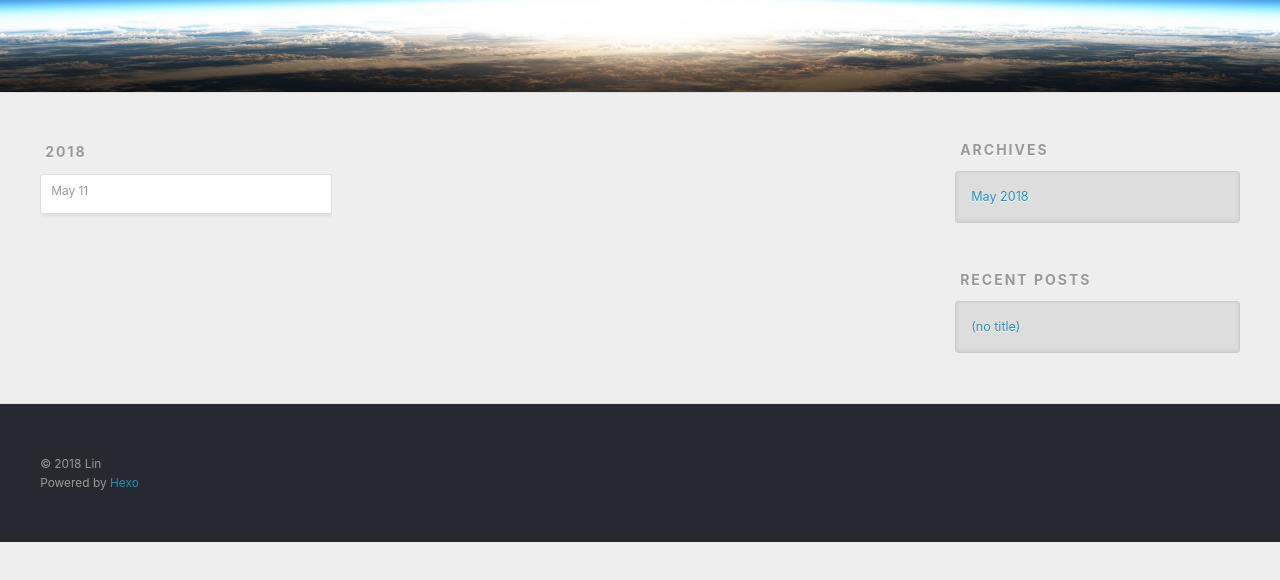
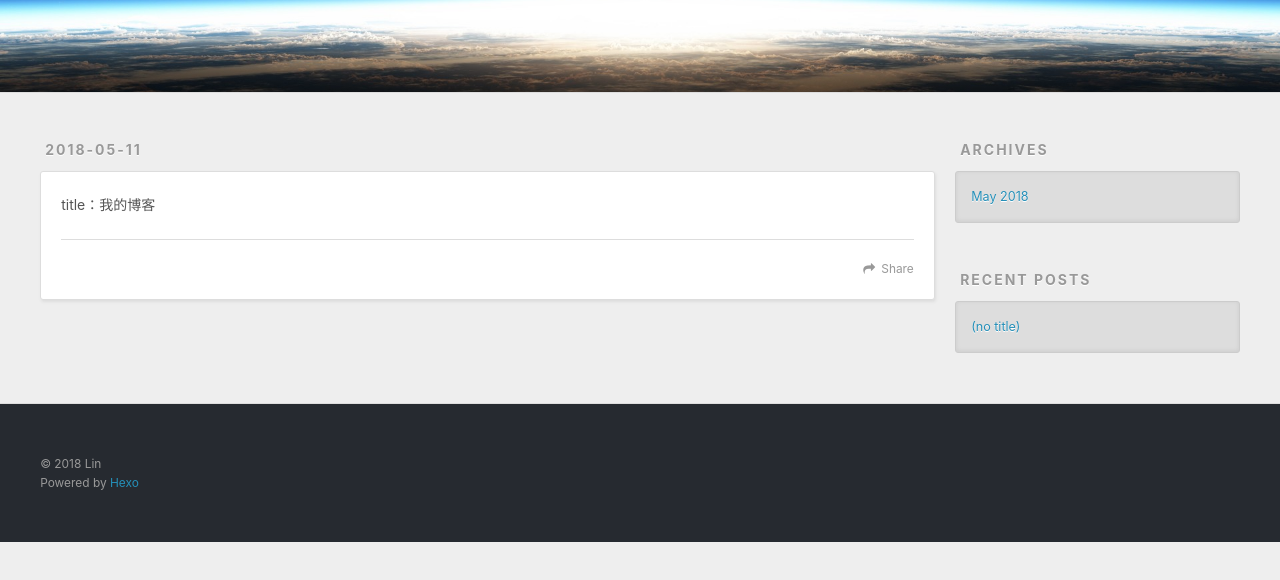
Before and after one commit to 50431040/50431040.github.io, a plain HTML site: page First-Blog/我的博客.html in a window 1280 px wide. Shown: the part 208-788 px from the top of the page. Drawn offline with nearby package versions, Linux system fonts and the light colour scheme.

Commit message:
Site updated: 2018-05-12 07:45:50

```diff
--- a/archives/2018/05/index.html
+++ b/First-Blog/我的博客.html
@@ -5,15 +5,19 @@
 
 
 
-  <title>Archives: 2018/5 | Blog</title>
+  <title>Blog</title>
   <meta name="viewport" content="width=device-width, initial-scale=1, maximum-scale=1">
-  <meta property="og:type" content="website">
+  <meta name="description" content="title：我的博客">
+<meta property="og:type" content="website">
 <meta property="og:title" content="Blog">
-<meta property="og:url" content="http://yoursite.com/archives/2018/05/index.html">
+<meta property="og:url" content="http://yoursite.com/First-Blog/我的博客.html">
 <meta property="og:site_name" content="Blog">
-<meta property="og:locale" content="default">
+<meta property="og:description" content="title：我的博客">
+<meta property="og:locale" content="zh-Hans">
+<meta property="og:updated_time" content="2018-05-11T10:07:09.648Z">
 <meta name="twitter:card" content="summary">
 <meta name="twitter:title" content="Blog">
+<meta name="twitter:description" content="title：我的博客">
 
     <link rel="alternate" href="/atom.xml" title="Blog" type="application/atom+xml">
 
@@ -60,34 +64,32 @@
   </div>
 </header>
       <div class="outer">
-        <section id="main">
+        <section id="main"><article id="page-" class="article article-type-page" itemscope itemprop="blogPost">
+  <div class="article-meta">
+    <a href="/First-Blog/我的博客.html" class="article-date">
+  <time datetime="2018-05-11T10:07:09.648Z" itemprop="datePublished">2018-05-11</time>
+</a>
+
+  </div>
+  <div class="article-inner">
+
+
+    <div class="article-entry" itemprop="articleBody">
+
+        <p>title：我的博客</p>
+
+
+    </div>
+    <footer class="article-footer">
+      <a data-url="http://yoursite.com/First-Blog/我的博客.html" data-id="cjh2m0wwb0001ngvnj10m6apt" class="article-share-link">Share</a>
+
+
+    </footer>
+  </div>
 
 
 
-
-
-
-      <section class="archives-wrap">
-        <div class="archive-year-wrap">
-          <a href="/archives/2018" class="archive-year">2018</a>
-        </div>
-        <div class="archives">
-
-    <article class="archive-article archive-type-post">
-  <div class="archive-article-inner">
-    <header class="archive-article-header">
-      <a href="/2018/05/11/我的博客/" class="archive-article-date">
-  <time datetime="2018-05-11T10:06:38.601Z" itemprop="datePublished">May 11</time>
-</a>
-
-    </header>
-  </div>
 </article>
-
-
-    </div></section>
-
-
 
 </section>
 
```
Also changed, not shown: 2018/05/11/我的博客/index.html (+2 -2 lines), archives/2018/index.html (+1 -1 lines), archives/index.html (+1 -1 lines), index.html (+2 -2 lines).
